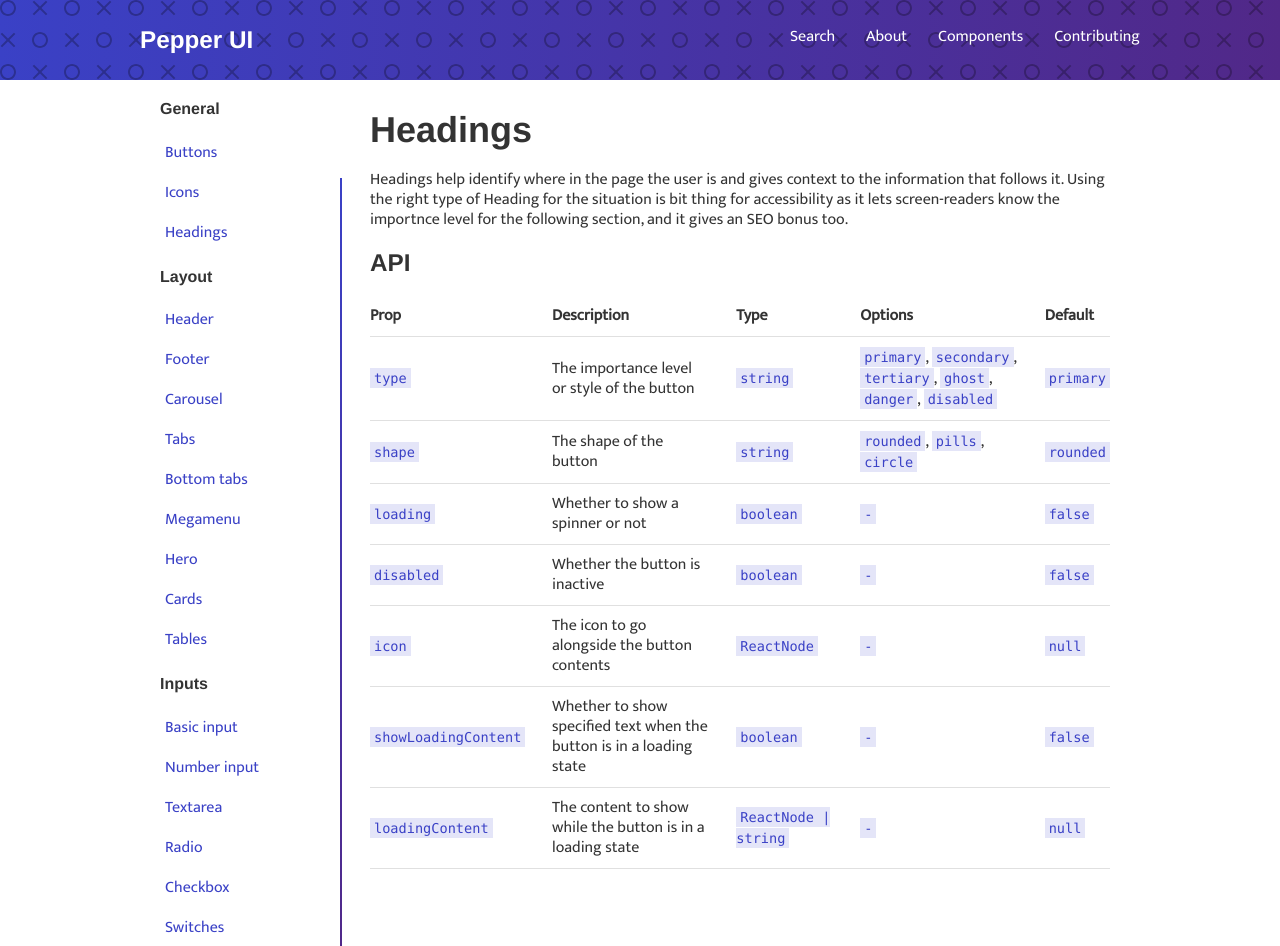
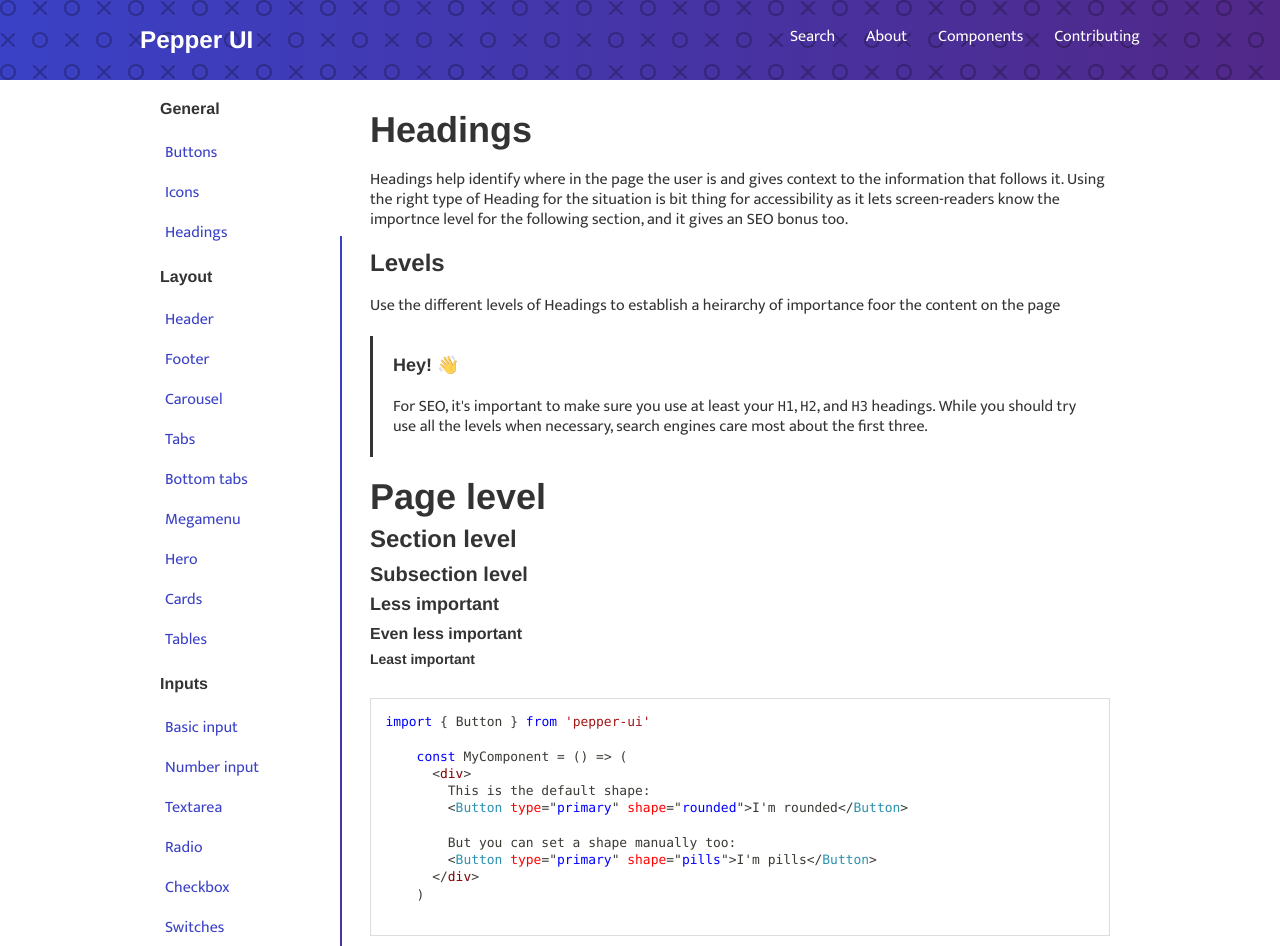
Before and after one commit to chet-w/pepper-ui, a Gatsby site: page /components/headings in a window 1280 px wide. Shown: the top 946 px of the page. Built offline with nearby package versions, Linux system fonts and the light colour scheme; Gatsby itself is replaced by a stand-in of ours; a web font is replaced by a local one.

Commit message:
Add note component

```diff
--- a/src/components/ComponentDocumentationSection.tsx
+++ b/src/components/ComponentDocumentationSection.tsx
@@ -2,16 +2,29 @@
 import styled from 'styled-components'
 
 import { H2 } from '../pepper-components/Headings/index'
+import Note from '../pepper-components/Note/index'
 import { Prism as SyntaxHighlighter } from 'react-syntax-highlighter'
 import { vs as theme } from 'react-syntax-highlighter/dist/esm/styles/prism'
+import { ReactNode } from 'react'
+
+interface ComponentListProps {
+  isColumn: boolean
+}
 
 const ComponentList = styled.ul`
   margin-left: 0;
+  display: flex;
+  flex-direction: ${(props: ComponentListProps) =>
+    props.isColumn ? 'column' : 'row'};
+  align-items: ${(props: ComponentListProps) =>
+    props.isColumn ? 'auto' : 'center'};
+  justify-content: ${(props: ComponentListProps) =>
+    props.isColumn ? 'center' : 'auto'};
 `
 
 const Component = styled.li`
   list-style: none;
-  display: inline-block;
+  /* display: inline-block; */
   margin-right: 20px;
 `
 
@@ -22,17 +35,30 @@
 interface Props {
   title: string
   description: string
-  demoComponents: ReactComponentElement<any>[]
+  demoComponents: ReactNode[]
+  demoDisplayStyle?: DemoDisplayStyleTypes
+  notes?: ReactNode[]
   code: string
 }
 
+type DemoDisplayStyleTypes = 'column' | 'row'
+
 const ComponentDocumentationSection: React.FC<Props> = props => {
-  const { title, description, demoComponents, code } = props
+  const {
+    title,
+    description,
+    demoComponents,
+    demoDisplayStyle,
+    notes,
+    code,
+  } = props
   return (
     <Wrapper>
       <H2>{title}</H2>
       <p>{description}</p>
-      <ComponentList>
+      {notes &&
+        notes.map(noteContent => <Note type="info">{noteContent}</Note>)}
+      <ComponentList isColumn={demoDisplayStyle === 'column'}>
         {demoComponents.map(cmp => (
           <Component>{cmp}</Component>
         ))}
--- /dev/null
+++ b/src/page-parts/Heading/HeadingsLevels.tsx
@@ -0,0 +1,43 @@
+import React from 'react'
+import ComponentDocumentationSection from '../../components/ComponentDocumentationSection'
+import { H1, H2, H3, H4, H5, H6 } from '../../pepper-components/Headings'
+
+interface Props {}
+
+const HeadingsLevels: React.FC<Props> = () => (
+  <ComponentDocumentationSection
+    title="Levels"
+    description="Use the different levels of Headings to establish a heirarchy of importance foor the content on the page"
+    notes={[
+      <p>
+        For SEO, it's important to make sure you use at least your{' '}
+        <code>H1</code>, <code>H2</code>, and <code>H3</code> headings. While
+        you should try use all the levels when necessary, search engines care
+        most about the first three.
+      </p>,
+    ]}
+    demoComponents={[
+      <H1>Page level</H1>,
+      <H2>Section level</H2>,
+      <H3>Subsection level</H3>,
+      <H4>Less important</H4>,
+      <H5>Even less important</H5>,
+      <H6>Least important</H6>,
+    ]}
+    demoDisplayStyle={'column'}
+    code={`import { Button } from 'pepper-ui'
+
+    const MyComponent = () => (
+      <div>
+        This is the default shape:
+        <Button type="primary" shape="rounded">I'm rounded</Button>
+
+        But you can set a shape manually too:
+        <Button type="primary" shape="pills">I'm pills</Button>
+      </div>
+    )
+            `}
+  />
+)
+
+export default HeadingsLevels
--- a/src/pages/components/headings.tsx
+++ b/src/pages/components/headings.tsx
@@ -1,6 +1,7 @@
 import * as React from 'react'
 
 // Parts
+import HeadingsLevels from '../../page-parts/Heading/HeadingsLevels'
 
 // Layout
 import Layout from '../../layout/index'
@@ -26,6 +27,7 @@
         know the importnce level for the following section, and it gives an SEO
         bonus too.
       </p>
+      <HeadingsLevels />
       <APITable
         header={['Prop', 'Description', 'Type', 'Options', 'Default']}
         data={[
--- /dev/null
+++ b/src/pepper-components/Note/index.tsx
@@ -0,0 +1,45 @@
+import * as React from 'react'
+import styled from 'styled-components'
+import { H4 } from '../Headings'
+import { Color } from 'csstype'
+
+const BaseNote = styled.blockquote`
+  padding: 20px;
+  background: ${(props: BaseNoteProps) => props.base};
+  border-left: solid 3px;
+  border-left-color: ${(props: BaseNoteProps) => props.accent};
+  margin-left: 0;
+  margin-right: 0;
+`
+
+type NoteTypeTypes = 'info' | 'success' | 'warning' | 'danger'
+
+interface NoteProps {
+  type: NoteTypeTypes
+  heading?: string
+  children: any
+}
+
+interface BaseNoteProps {
+  type: NoteTypeTypes
+  base: Color
+  accent: Color
+}
+
+const colorMappings = [
+  { type: 'info', base: '#bbeffd', accent: 'rgb(97, 218, 251)' },
+]
+
+const Note = (props: NoteProps) => {
+  const { type, heading, children } = props
+
+  //   const colors = colorMappings.find(item => item.type === type)
+  return (
+    <BaseNote>
+      <H4>{heading || 'Hey! 👋'}</H4>
+      {children}
+    </BaseNote>
+  )
+}
+
+export default Note
```
